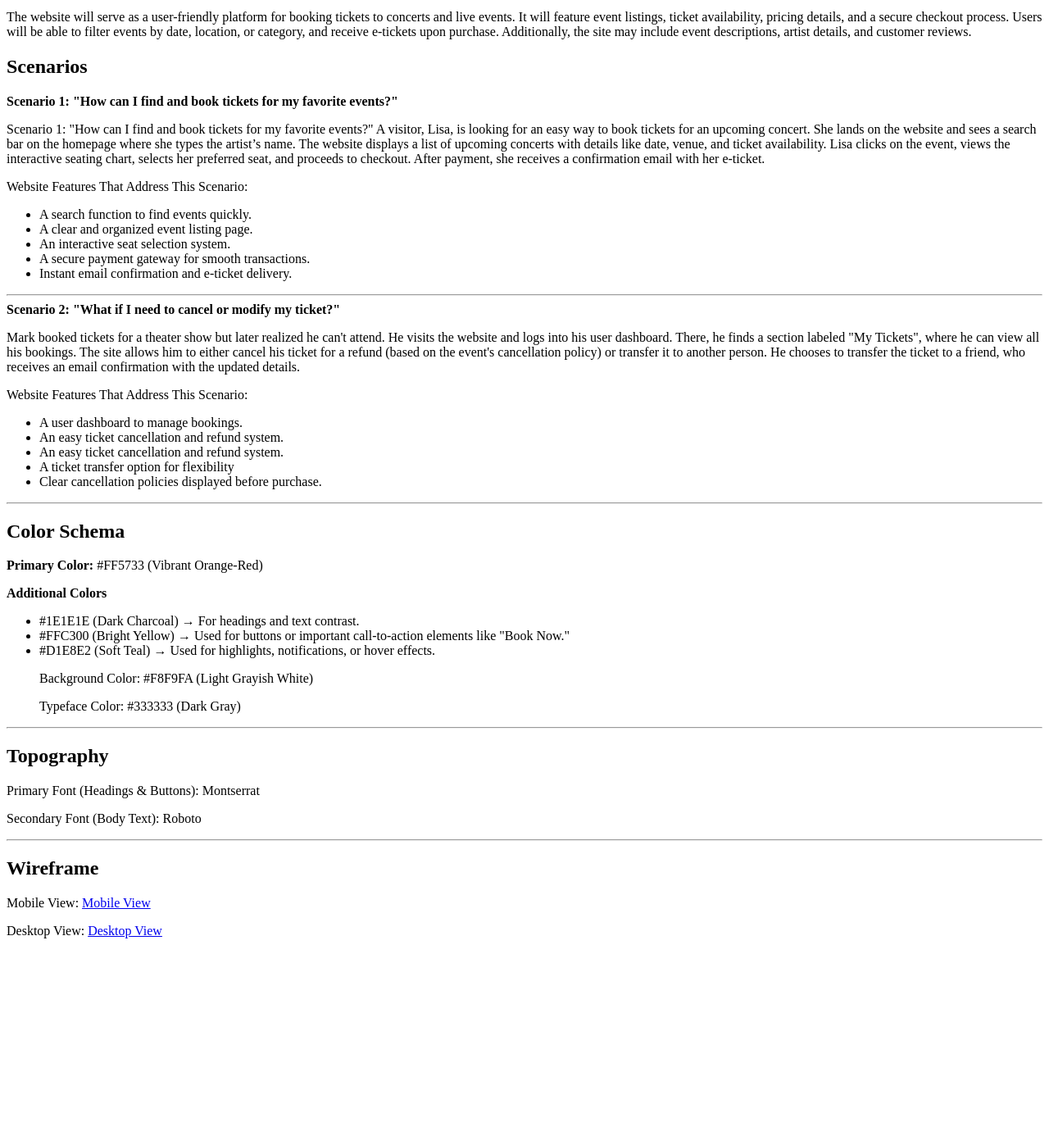
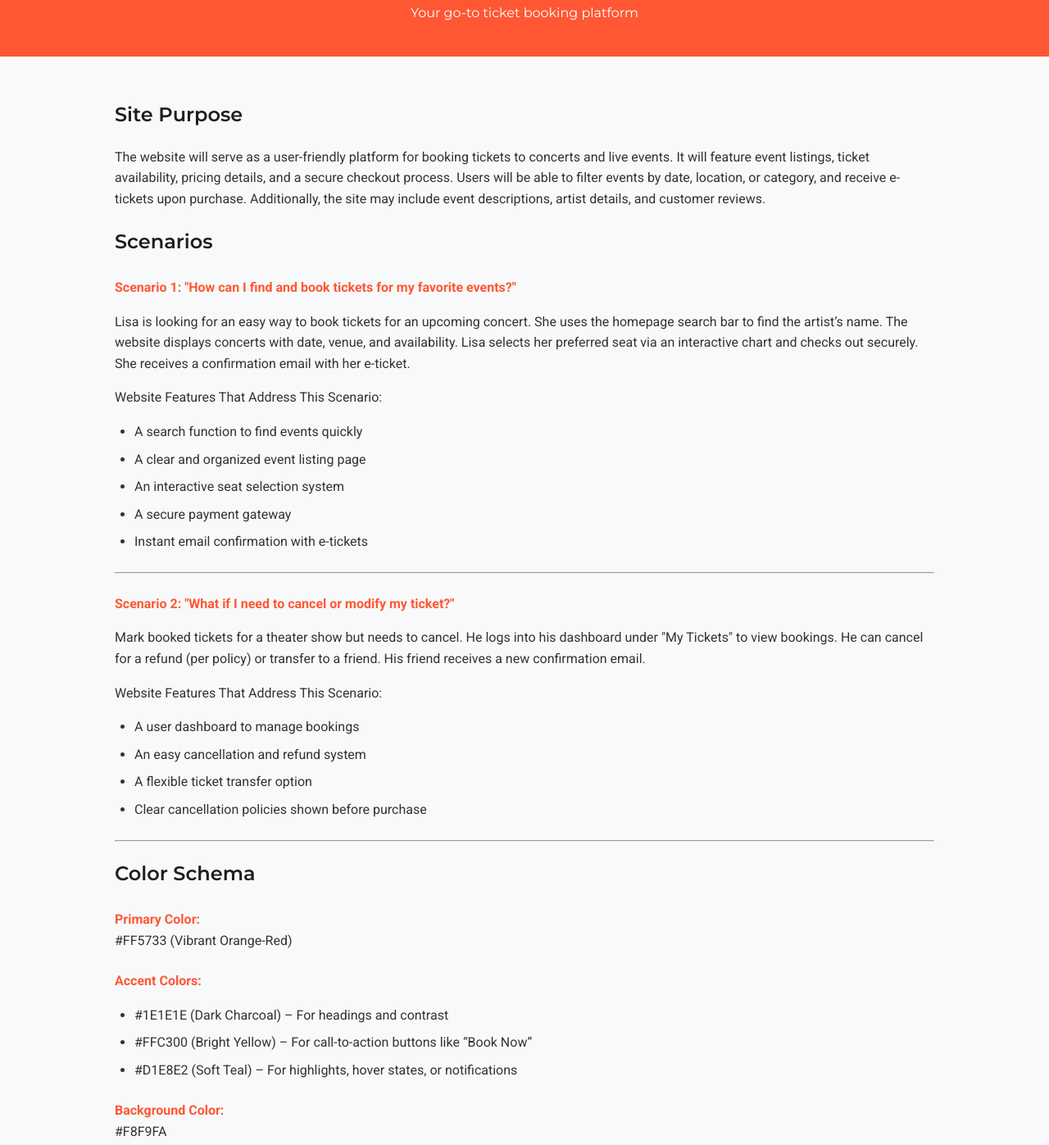
Before and after one commit to Edprime9/wdd131, a plain HTML site: page project/siteplan.html in a window 1280 px wide. Shown: the part 115-1512 px from the top of the page at 82% size. Before the commit the page ends 1276 px from the top, so only its background shows below. Drawn offline with Linux system fonts and the light colour scheme.

Commit message:
siteplan

```diff
--- a/project/siteplan.html
+++ b/project/siteplan.html
@@ -3,108 +3,108 @@
   <head>
     <meta charset="UTF-8">
     <meta name="viewport" content="width=device-width, initial-scale=1.0">
+
+    <!-- Google Fonts -->
     <link rel="preconnect" href="https://fonts.googleapis.com">
     <link rel="preconnect" href="https://fonts.gstatic.com" crossorigin>
-    <link
-      href="https://fonts.googleapis.com/css2?family=Roboto:wght@100..900&display=swap"
-      rel="stylesheet"
-    >
-    <title>Website Plan</title>
+    <link href="https://fonts.googleapis.com/css2?family=Montserrat:wght@400;600&family=Roboto:wght@300;400;700&display=swap" rel="stylesheet">
+
+    <!-- External CSS -->
+    <link href="styles/siteplan.css" rel="stylesheet">
+
+    <title>SeatSure Site Plan</title>
   </head>
+
   <body>
-    <header><h1>SeatSure</h1></header>
+    <header>
+      <h1>SeatSure</h1>
+      <p>Your go-to ticket booking platform</p>
+    </header>
+
     <main>
       <h2>Site Purpose</h2>
       <p>
-        The website will serve as a user-friendly platform for booking tickets
-        to concerts and live events. It will feature event listings, ticket
-        availability, pricing details, and a secure checkout process. Users will
-        be able to filter events by date, location, or category, and receive
-        e-tickets upon purchase. Additionally, the site may include event
-        descriptions, artist details, and customer reviews.
+        The website will serve as a user-friendly platform for booking tickets to concerts and live events.
+        It will feature event listings, ticket availability, pricing details, and a secure checkout process.
+        Users will be able to filter events by date, location, or category, and receive e-tickets upon purchase.
+        Additionally, the site may include event descriptions, artist details, and customer reviews.
       </p>
+
       <h2>Scenarios</h2>
-      <strong
-        >Scenario 1: "How can I find and book tickets for my favorite
-        events?"</strong
-      >
+
+      <strong>Scenario 1: "How can I find and book tickets for my favorite events?"</strong>
       <p>
-        Scenario 1: "How can I find and book tickets for my favorite events?" A
-        visitor, Lisa, is looking for an easy way to book tickets for an
-        upcoming concert. She lands on the website and sees a search bar on the
-        homepage where she types the artist’s name. The website displays a list
-        of upcoming concerts with details like date, venue, and ticket
-        availability. Lisa clicks on the event, views the interactive seating
-        chart, selects her preferred seat, and proceeds to checkout. After
-        payment, she receives a confirmation email with her e-ticket.
+        Lisa is looking for an easy way to book tickets for an upcoming concert. She uses the homepage search
+        bar to find the artist’s name. The website displays concerts with date, venue, and availability. Lisa
+        selects her preferred seat via an interactive chart and checks out securely. She receives a confirmation
+        email with her e-ticket.
       </p>
+
       <p>Website Features That Address This Scenario:</p>
       <ul>
-        <li>A search function to find events quickly.</li>
-        <li>A clear and organized event listing page.</li>
-        <li>An interactive seat selection system.</li>
-        <li>A secure payment gateway for smooth transactions.</li>
-        <li>Instant email confirmation and e-ticket delivery.</li>
+        <li>A search function to find events quickly</li>
+        <li>A clear and organized event listing page</li>
+        <li>An interactive seat selection system</li>
+        <li>A secure payment gateway</li>
+        <li>Instant email confirmation with e-tickets</li>
       </ul>
-      <hr />
-      <strong>
-        Scenario 2: "What if I need to cancel or modify my ticket?"
-      </strong>
+
+      <hr>
+
+      <strong>Scenario 2: "What if I need to cancel or modify my ticket?"</strong>
       <p>
-        Mark booked tickets for a theater show but later realized he can't
-        attend. He visits the website and logs into his user dashboard. There,
-        he finds a section labeled "My Tickets", where he can view all his
-        bookings. The site allows him to either cancel his ticket for a refund
-        (based on the event's cancellation policy) or transfer it to another
-        person. He chooses to transfer the ticket to a friend, who receives an
-        email confirmation with the updated details.
+        Mark booked tickets for a theater show but needs to cancel. He logs into his dashboard under "My Tickets"
+        to view bookings. He can cancel for a refund (per policy) or transfer to a friend. His friend receives a
+        new confirmation email.
       </p>
+
       <p>Website Features That Address This Scenario:</p>
       <ul>
-        <li>A user dashboard to manage bookings.</li>
-        <li>An easy ticket cancellation and refund system.</li>
-        <li>An easy ticket cancellation and refund system.</li>
-        <li>A ticket transfer option for flexibility</li>
-        <li>Clear cancellation policies displayed before purchase.</li>
+        <li>A user dashboard to manage bookings</li>
+        <li>An easy cancellation and refund system</li>
+        <li>A flexible ticket transfer option</li>
+        <li>Clear cancellation policies shown before purchase</li>
       </ul>
-      <hr />
+
+      <hr>
+
       <h2>Color Schema</h2>
       <p><strong>Primary Color:</strong> #FF5733 (Vibrant Orange-Red)</p>
-      <p><strong>Additional Colors</strong></p>
+      <p><strong>Accent Colors:</strong></p>
       <ul>
-        <li>#1E1E1E (Dark Charcoal) → For headings and text contrast.</li>
-        <li>
-          #FFC300 (Bright Yellow) → Used for buttons or important call-to-action
-          elements like "Book Now."
-        </li>
-        <li>
-          #D1E8E2 (Soft Teal) → Used for highlights, notifications, or hover
-          effects.
-        </li>
-        <p>Background Color: #F8F9FA (Light Grayish White)</p>
-        <p>Typeface Color: #333333 (Dark Gray)</p>
+        <li>#1E1E1E (Dark Charcoal) – For headings and contrast</li>
+        <li>#FFC300 (Bright Yellow) – For call-to-action buttons like “Book Now”</li>
+        <li>#D1E8E2 (Soft Teal) – For highlights, hover states, or notifications</li>
       </ul>
+      <p><strong>Background Color:</strong> #F8F9FA</p>
+      <p><strong>Text Color:</strong> #333333</p>
+
       <hr>
-      <h2>Topography</h2>
-      <p>Primary Font (Headings & Buttons): Montserrat</p>
-      <p>Secondary Font (Body Text): Roboto</p>
+
+      <h2>Typography</h2>
+      <p><strong>Primary Font (Headings & Buttons):</strong> Montserrat</p>
+      <p><strong>Secondary Font (Body Text):</strong> Roboto</p>
+
       <hr>
-      <h2>Wireframe</h2>
+
+      <h2>Wireframes</h2>
       <p>
-        Mobile View:
-        <a
-          href="https://app.moqups.com/HP2nIStokm43UCnrMCW1ehYuRz1Vx3Mh/view/page/ad64222d5"
-          >Mobile View</a
-        >
+        <strong>Mobile View:</strong>
+        <a href="https://app.moqups.com/HP2nIStokm43UCnrMCW1ehYuRz1Vx3Mh/view/page/ad64222d5" target="_blank">
+          View Mobile Wireframe
+        </a>
       </p>
       <p>
-        Desktop View:
-        <a
-          href=" https://app.moqups.com/k3iNv1AB4U2dRmv4dPJEGbSiMqgq0O9W/view/page/ad64222d5"
-          >Desktop View</a
-        >
+        <strong>Desktop View:</strong>
+        <a href="https://app.moqups.com/k3iNv1AB4U2dRmv4dPJEGbSiMqgq0O9W/view/page/ad64222d5" target="_blank">
+          View Desktop Wireframe
+        </a>
       </p>
     </main>
-    <footer></footer>
+
+    <footer>
+      &copy; <span id="year"></span> SeatSure | All rights reserved.
+    </footer>
+
   </body>
 </html>
--- /dev/null
+++ b/project/styles/siteplan.css
@@ -0,0 +1,76 @@
+/* Import Montserrat for headings and Roboto for body */
+@import url('https://fonts.googleapis.com/css2?family=Montserrat:wght@400;600&family=Roboto:wght@300;400;700&display=swap');
+
+:root {
+  --primary-color: #FF5733;   /* Vibrant Orange-Red */
+  --accent-color: #FFC300;    /* Bright Yellow for CTA */
+  --dark-charcoal: #1E1E1E;   /* For text headings */
+  --soft-teal: #D1E8E2;       /* Hover/notification highlight */
+  --background-color: #F8F9FA;
+  --text-color: #333333;
+}
+
+body {
+  font-family: 'Roboto', sans-serif;
+  background-color: var(--background-color);
+  color: var(--text-color);
+  margin: 0;
+  padding: 0;
+  line-height: 1.6;
+}
+
+header {
+  background-color: var(--primary-color);
+  color: white;
+  padding: 1.5rem;
+  text-align: center;
+  font-family: 'Montserrat', sans-serif;
+}
+
+h1, h2, h3 {
+  color: var(--dark-charcoal);
+  font-family: 'Montserrat', sans-serif;
+}
+
+main {
+  padding: 2rem;
+  max-width: 1000px;
+  margin: auto;
+}
+
+strong {
+  color: var(--primary-color);
+  display: block;
+  margin-top: 1.5rem;
+  font-weight: 600;
+}
+
+ul {
+  margin-top: 0.5rem;
+  margin-bottom: 1.5rem;
+  padding-left: 1.5rem;
+}
+
+ul li {
+  margin-bottom: 0.5rem;
+}
+
+a {
+  color: var(--primary-color);
+  text-decoration: underline;
+}
+
+a:hover {
+  background-color: var(--soft-teal);
+  padding: 2px 5px;
+  border-radius: 5px;
+}
+
+footer {
+  background-color: var(--dark-charcoal);
+  color: white;
+  padding: 1rem;
+  text-align: center;
+  font-family: 'Roboto', sans-serif;
+  margin-top: 2rem;
+}
--- a/project/styles/style.css
+++ /dev/null
@@ -1,4 +0,0 @@
-body {
-  font-family: "Roboto", sans-serif;
-  font-weight: 400;
-}
```
